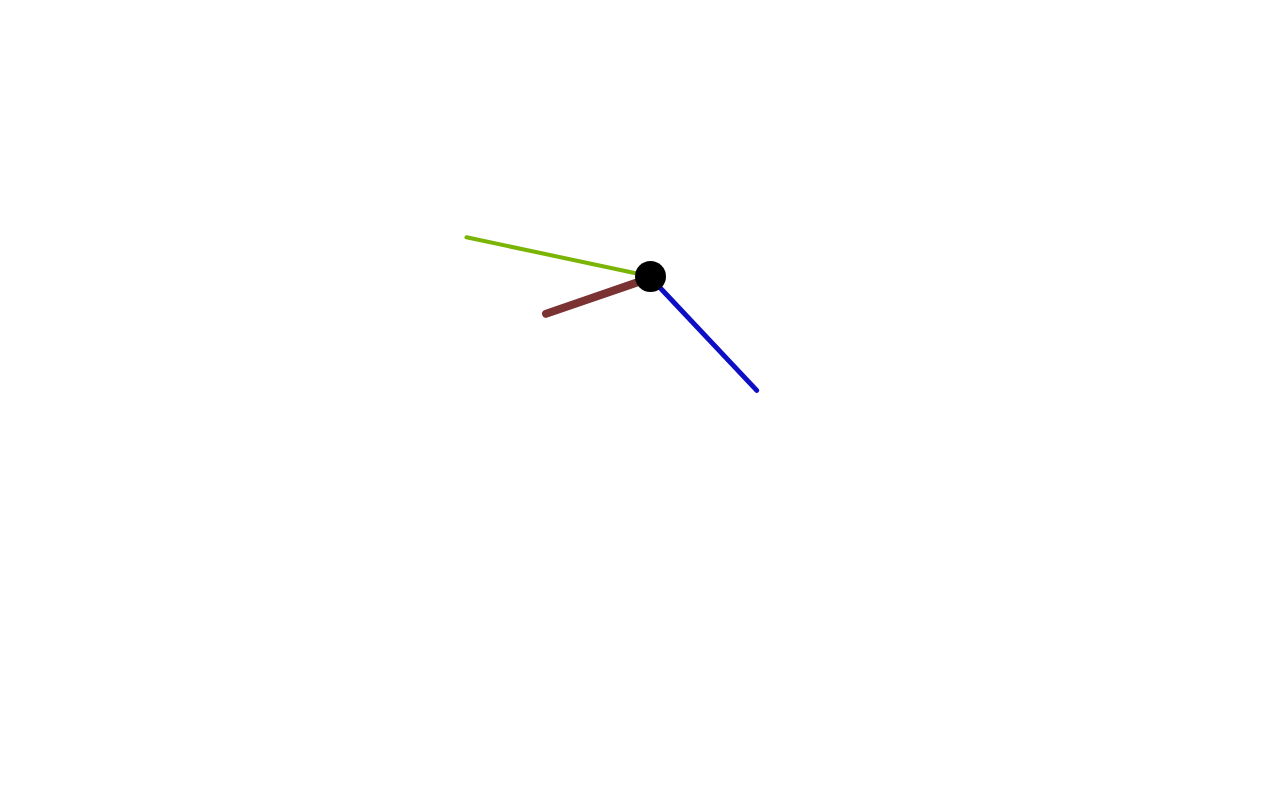
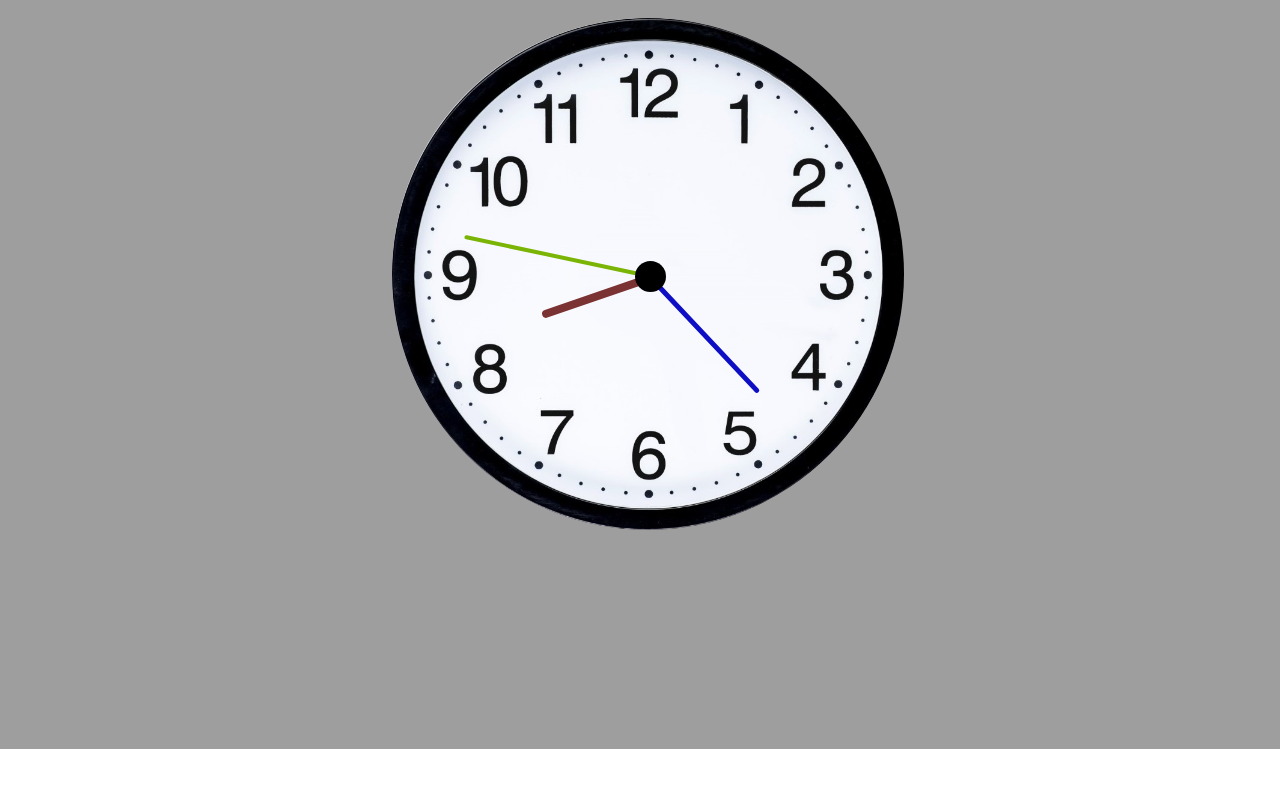
Before and after one commit to Suman-Jaiswal/Project-CLOCK, a plain HTML site: page index.html in a window 1280 px wide. Drawn offline with Linux system fonts and the light colour scheme; the site is published under a folder, as on GitHub Pages, so addresses that start at the root find nothing.

Commit message:
Update index.html

```diff
--- a/index.html
+++ b/index.html
@@ -11,7 +11,7 @@
   width: 100%;
   display: flex;
   justify-content: center;
-  background: center / cover no-repeat url('/img/bg.jpg');
+  background: center / cover no-repeat url('./img/bg.jpg');
   background-size: 100%;
 
 }
@@ -23,7 +23,7 @@
   margin: auto;
   margin-top: 10px;
   text-align: center;
-  background: center / cover no-repeat url('/img/clock.jpg') ;
+  background: center / cover no-repeat url('./img/clock.jpg') ;
   background-size: 100%;
 }
 .hand {
```
